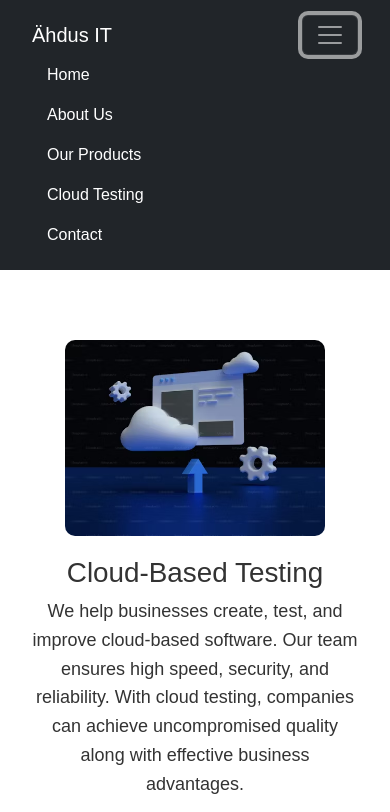
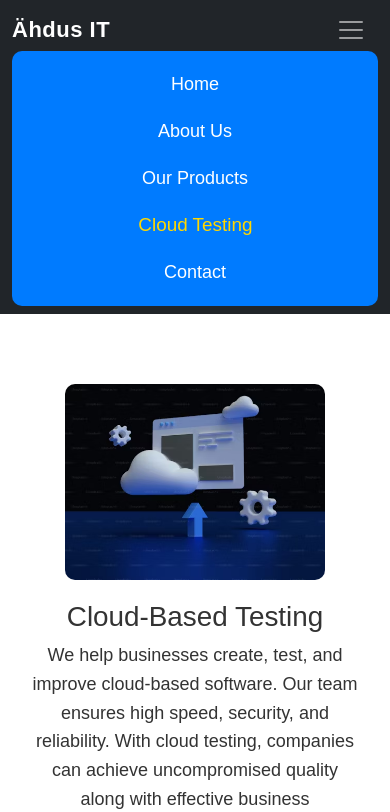
Before and after one commit to Anasraja66/Anas, a plain HTML site: page cloud.html in a window 390 px wide. Both pictures are taken after a click on the button 330 px from the left and 35 px from the top of the page. Shown: the top 812 px of the page. Drawn offline with nearby package versions, Linux system fonts and the light colour scheme.

Commit message:
Update cloud.css

```diff
--- a/cloud.css
+++ b/cloud.css
@@ -7,42 +7,70 @@ body {
     color: #333;
 }
 
-/* Navigation Bar */
+* Navbar Styling */
 .navbar {
-    background-color: #0B0E22; /* Dark blue */
-    padding: 15px 20px;
-    display: flex;
-    justify-content: space-between;
-    align-items: center;
-}
+    background-color: #007bff !important; /* Blue Background */
+    padding: 12px 0;
+    box-shadow: 0 4px 6px rgba(0, 0, 0, 0.1);
+  }
 
-.navbar .logo {
-    font-size: 24px;
+  /* Navbar Brand */
+  .navbar-brand {
+    font-size: 22px;
     font-weight: bold;
-    color: white;
-    text-decoration: none;
-}
+    letter-spacing: 0.5px;
+    color: #fff !important;
+    transition: color 0.3s ease-in-out;
+  }
 
-.navbar ul {
-    list-style: none;
-    padding: 0;
-    margin: 0;
-    display: flex;
-}
+  .navbar-brand:hover {
+    color: #ffd700 !important; /* Gold Hover */
+  }
 
-.navbar ul li {
-    margin: 0 15px;
-}
+  /* Navbar Links */
+  .navbar-nav .nav-link {
+    font-size: 18px;
+    font-weight: 500;
+    color: #ffffff !important;
+    transition: color 0.3s ease-in-out, transform 0.2s;
+  }
 
-.navbar ul li a {
-    text-decoration: none;
-    color: white;
-    font-size: 16px;
-}
+  .navbar-nav .nav-link:hover,
+  .navbar-nav .nav-link.active {
+    color: #ffd700 !important; /* Gold Hover Color */
+    transform: scale(1.05);
+  }
 
-.navbar ul li a:hover {
-    color: #007bff;
-}
+  /* Navbar Toggler */
+  .navbar-toggler {
+    border: none;
+    outline: none;
+  }
+
+  .navbar-toggler:focus {
+    box-shadow: none;
+  }
+
+  /* Responsive Design */
+  @media (max-width: 992px) {
+    .navbar-collapse {
+      background: #007bff;
+      padding: 10px;
+      border-radius: 10px;
+    }
+
+    .nav-link {
+      padding: 10px 0;
+      display: block;
+      text-align: center;
+    }
+
+    .navbar-nav {
+      align-items: center;
+    }
+  }
+
+
 
 /* Hero Section */
 .hero {
```
